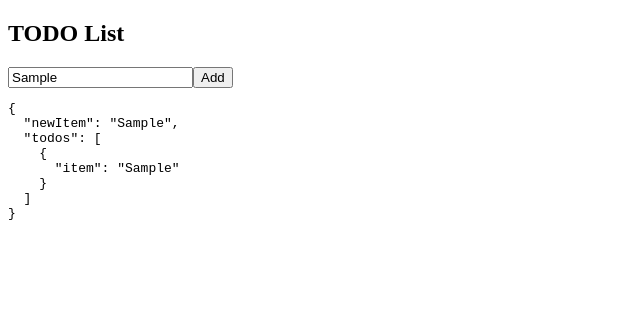
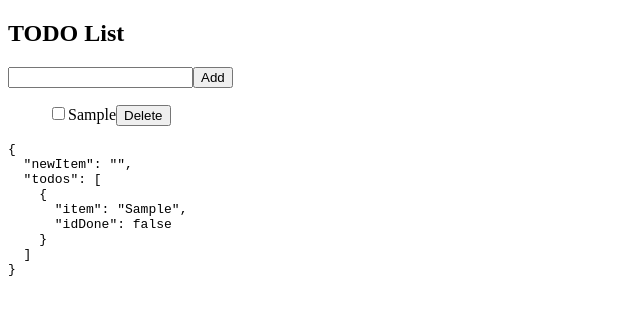
Before and after one commit to takashi-ebina/vue3-practice, a plain HTML site: page section-4/index.html in a window 1280 px wide. Both pictures are taken after typing "Sample" into the empty fields and a click on the button "Add". Shown: the whole page, without its empty margins (0-640 px from the left). Drawn offline with nearby package versions, Linux system fonts and the light colour scheme.

Commit message:
section-4 completegit add .

```diff
--- a/section-4/css/main.css
+++ b/section-4/css/main.css
@@ -0,0 +1,6 @@
+#app ul {
+    list-style: none;
+}
+#app li > span.done {
+    text-decoration: line-through;
+}
--- a/section-4/index.html
+++ b/section-4/index.html
@@ -14,6 +14,14 @@
       <input type="text" v-model="newItem">
       <button v-on:click="addItem">Add</button>
     </form>
+    <ul>
+      <!-- v-forで配列をループする際、第二引数？でインデックスを取得することが可能-->
+      <li v-for="(todo, index) in todos">
+        <input type="checkbox" v-model="todo.isDone">
+        <span v-bind:class="{ done: todo.isDone}">{{ todo.item }}</span>
+        <button v-on:click="deleteItem(index)">Delete</button>
+      </li>
+    </ul>
     <pre>{{ $data }}</pre>
   </div>
   <script src="https://unpkg.com/vue@3.1.5"></script>
--- a/section-4/js/main.js
+++ b/section-4/js/main.js
@@ -5,11 +5,18 @@ const app = Vue.createApp({
   }),
   methods: {
     addItem: function(event) {
-      console.log('Clicked!');
+      if (this.newItem === '') return
       let todo = {
-        item: this.newItem
+        item: this.newItem,
+        idDone: false
       }
       this.todos.push(todo)
+      this.newItem = ''
+    },
+    deleteItem: function(index) {
+      // 第一引数：削除を開始するインデックス
+      // 第二引数：削除をする長さ
+      this.todos.splice(index, 1)
     }
   }
 
```
